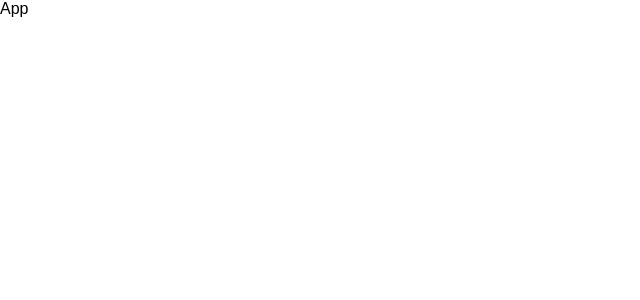
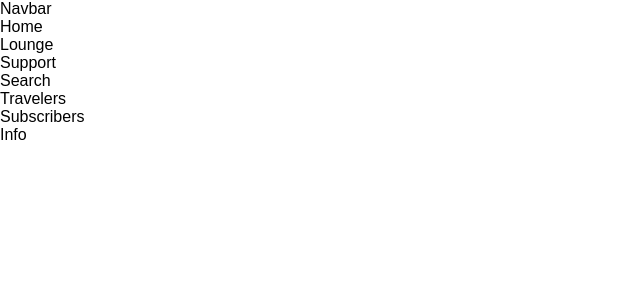
Before and after one commit to HennadiiBorysevych/FlightBooking, a React (Vite) app: page / in a window 1280 px wide. Shown: the top 300 px of the page, without its empty margins (0-640 px from the left). Built offline with nearby package versions, Linux system fonts and the light colour scheme.

Commit message:
feat:scructure of project

```diff
--- a/src/App.jsx
+++ b/src/App.jsx
@@ -1,9 +1,23 @@
-import React from 'react'
+import React from "react";
+import Navbar from "./components/Navbar/Navbar";
+import Home from "./components/Home/Home";
+import Lounge from "./components/Lounge/Lounge";
+import Support from "./components/Support/Support";
+import Search from "./components/Search/Search";
+import Travelers from "./components/Travelers/Travelers";
+import Subscribers from "./components/Subscribers/Subscribers";
+import Info from "./components/Info/Info";
+const App = () => (
+  <div>
+    <Navbar />
+    <Home />
+    <Lounge/>
+    <Support/>
+    <Search/>
+    <Travelers/>
+    <Subscribers/>
+    <Info/>
+  </div>
+);
 
-const App = () => {
-  return (
-    <div>App</div>
-  )
-}
-
-export default App
+export default App;
--- /dev/null
+++ b/src/components/Home/Home.jsx
@@ -0,0 +1,9 @@
+import React from 'react'
+
+const Home = () => {
+  return (
+    <div>Home</div>
+  )
+}
+
+export default Home
--- /dev/null
+++ b/src/components/Info/Info.jsx
@@ -0,0 +1,9 @@
+import React from 'react'
+
+const Info = () => {
+  return (
+    <div>Info</div>
+  )
+}
+
+export default Info
--- /dev/null
+++ b/src/components/Lounge/Lounge.jsx
@@ -0,0 +1,9 @@
+import React from 'react'
+
+const Lounge = () => {
+  return (
+    <div>Lounge</div>
+  )
+}
+
+export default Lounge
--- /dev/null
+++ b/src/components/Navbar/Navbar.jsx
@@ -0,0 +1,9 @@
+import React from 'react'
+
+const Navbar = () => {
+  return (
+    <div>Navbar</div>
+  )
+}
+
+export default Navbar
--- /dev/null
+++ b/src/components/Search/Search.jsx
@@ -0,0 +1,9 @@
+import React from 'react'
+
+const Search = () => {
+  return (
+    <div>Search</div>
+  )
+}
+
+export default Search
--- /dev/null
+++ b/src/components/Subscribers/Subscribers.jsx
@@ -0,0 +1,9 @@
+import React from 'react'
+
+const Subscribers = () => {
+  return (
+    <div>Subscribers</div>
+  )
+}
+
+export default Subscribers
--- /dev/null
+++ b/src/components/Support/Support.jsx
@@ -0,0 +1,9 @@
+import React from 'react'
+
+const Support = () => {
+  return (
+    <div>Support</div>
+  )
+}
+
+export default Support
--- /dev/null
+++ b/src/components/Travelers/Travelers.jsx
@@ -0,0 +1,9 @@
+import React from 'react'
+
+const Travelers = () => {
+  return (
+    <div>Travelers</div>
+  )
+}
+
+export default Travelers
--- a/src/main.scss
+++ b/src/main.scss
@@ -22,5 +22,87 @@
   --greyText: rgb(145, 145, 145);
   --inputColor: hsl(330, 12%, 97%);
   --transition: 0.4s ease-in-out;
-  --boxShadow: box-shadow:rgba(0,0,0,0.1) 0px 10px 15px -3px, rgba(0,0,0,0.05) 0px 4px 6px -2px;
+  --boxShadow: rgba(0, 0, 0, 0.1) 0px 10px 15px -3px,
+    rgba(0, 0, 0, 0.05) 0px 4px 6px -2px;
 }
+
+//default styling
+
+body {
+  background: var(--whiteColor);
+}
+a {
+  text-decoration: none;
+}
+
+li {
+  list-style: none;
+  cursor: pointer;
+}
+
+.section {
+  padding: 4rem 0.2rem;
+}
+.container {
+  padding-left: 1.5rem;
+  padding-right: 1.5rem;
+}
+
+.icon {
+  font-size: 1.3rem;
+}
+.none {
+  display: none;
+}
+
+.flex {
+  display: flex;
+  align-items: center;
+}
+.grid {
+  display: grid;
+  align-items: center;
+}
+
+.btn {
+  padding: 0.7rem 1.5rem;
+  background: var(--PrimaryColor);
+  border: none;
+  outline: none;
+  border-radius: 3rem;
+  cursor: pointer;
+  color: var(--whiteColor);
+
+  a {
+    color: var(--whiteColor);
+    font-weight: 500;
+  }
+  &:hover {
+    background: var(--HoverColor);
+  }
+}
+
+img,
+video {
+  width: 100%;
+  height: auto;
+}
+input {
+  font-size: 100%;
+  color: var(--greyText);
+}
+p {
+  font-size: 13px;
+  color: var(--greyText);
+  line-height: 22px;
+}
+h4 {
+  padding: 1rem 0;
+  font-weight: 700;
+  color: var(--blackColor);
+}
+h2 {
+  padding: 1rem 0;
+  font-size: 25px;
+  color: var(--blackColor);
+}
```
